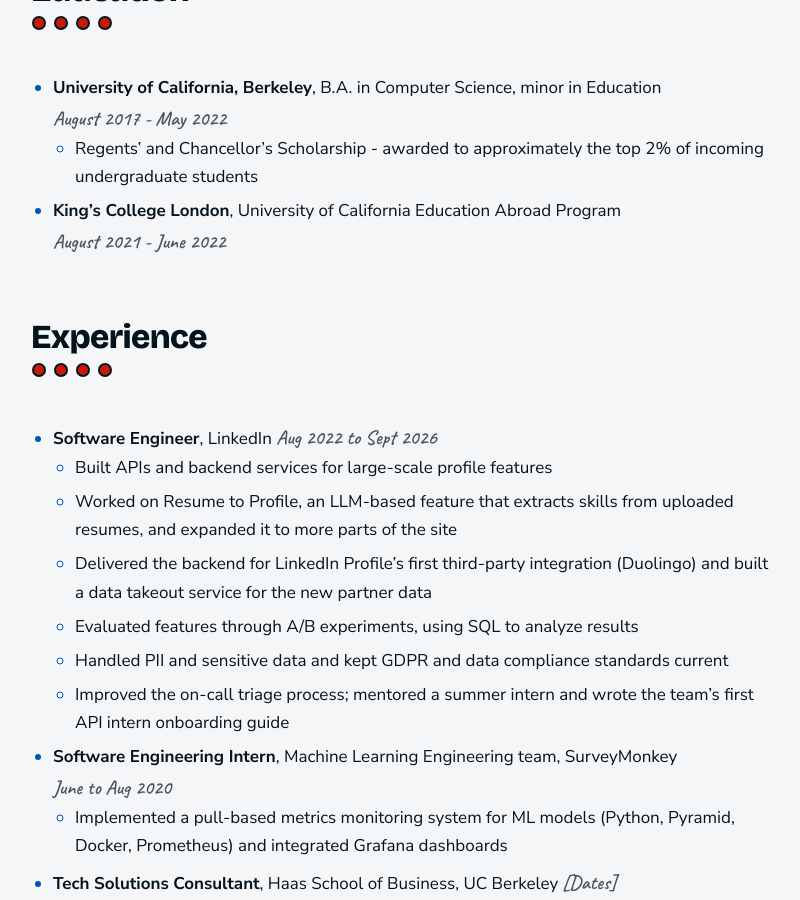
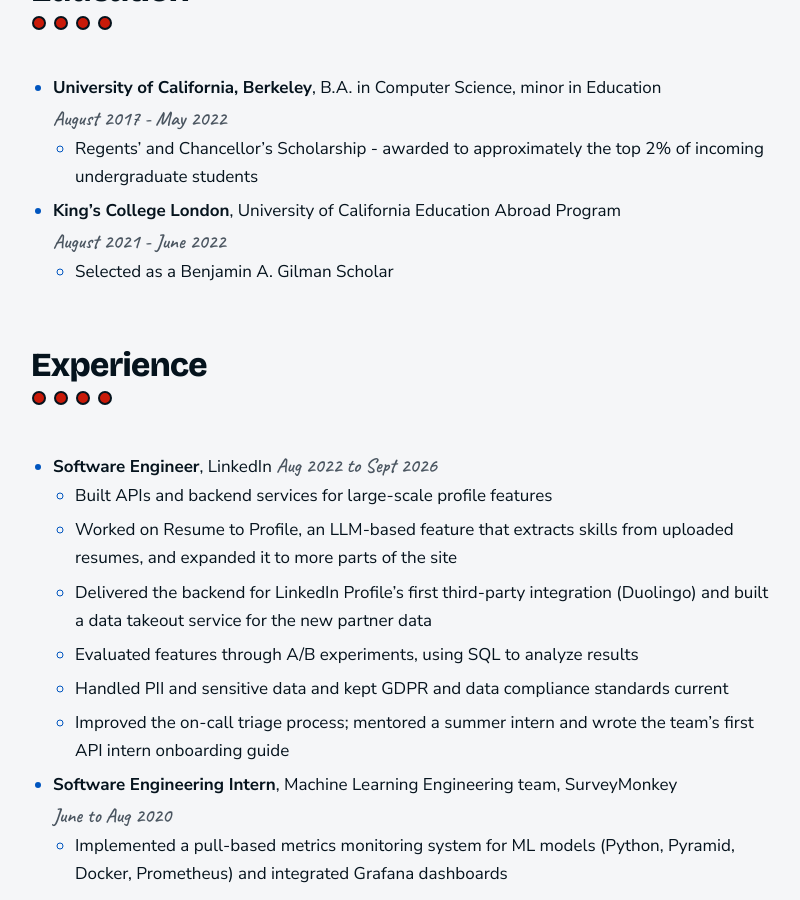
Before and after one commit to sarah-adebabay/sarah-adebabay.github.io, a Jekyll site: the page built from _pages/cv.md, in a window 1280 px wide and 900 px high, scrolled down 401 px. Shown: the whole window, without its empty margins (81-881 px from the left). Built offline with Jekyll 4.4.1, drawn with Linux system fonts in a browser that asks for light colours.

Commit message:
Add back the Benjamin A. Gilman Scholar mention under King's College London
Co-Authored-By: Claude Opus 5.5 <noreply@anthropic.com>

```diff
--- a/_data/home.yml
+++ b/_data/home.yml
@@ -37,6 +37,8 @@ education:
       - "Regents’ and Chancellor’s Scholarship - awarded to approximately the top 2% of incoming undergraduate students"
   - title: "King’s College London, University of California Education Abroad Program"
     detail: "August 2021 - June 2022"
+    notes:
+      - "Selected as a Benjamin A. Gilman Scholar"
 
 skills:
   - title: "Data & Analytics"
--- a/_pages/cv.md
+++ b/_pages/cv.md
@@ -15,6 +15,7 @@ redirect_from:
 * **University of California, Berkeley**, B.A. in Computer Science, minor in Education <span class="cv-when">August 2017 - May 2022</span>
   * Regents’ and Chancellor’s Scholarship - awarded to approximately the top 2% of incoming undergraduate students
 * **King’s College London**, University of California Education Abroad Program <span class="cv-when">August 2021 - June 2022</span>
+  * Selected as a Benjamin A. Gilman Scholar
 
 ## Experience
 
```
